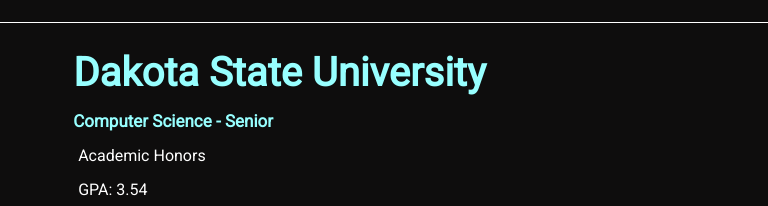
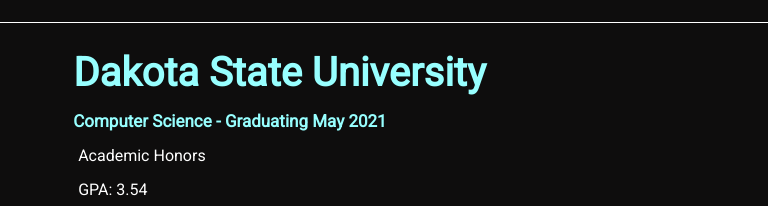
Before and after one commit to Killian264/Portfolio-Website, a plain HTML site: page index.html in a window 1280 px wide. Shown: the part 3553-3759 px from the top of the page, 512-1280 px from the left. Drawn offline with nearby package versions, Linux system fonts and the light colour scheme.

Commit message:
better wording

```diff
--- a/index.html
+++ b/index.html
@@ -258,7 +258,7 @@
             </div>
             <div class="educationInfo educationItem">
                 <h2>Dakota State University</h2>
-                    <h4>Computer Science - Senior</h4>
+                    <h4>Computer Science - Graduating May 2021</h4>
                     <ul><li>Academic Honors</li></ul>
                     <ul><li>GPA: 3.54</li></ul>
                     <ul><li>Graduation: May 2021</li></ul>
```
Also changed, not shown: 1 other file.
